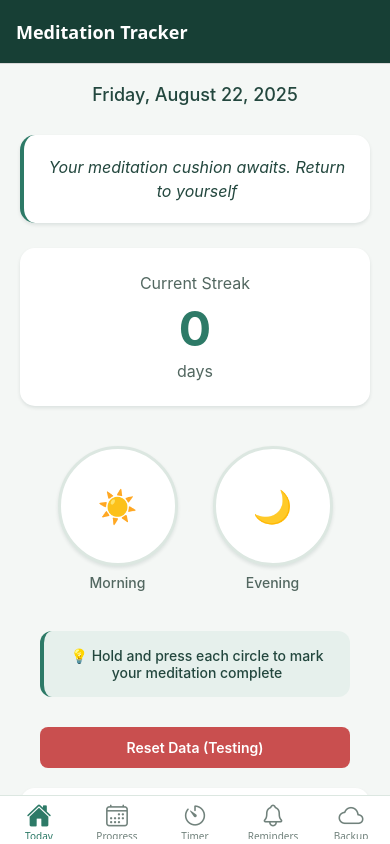
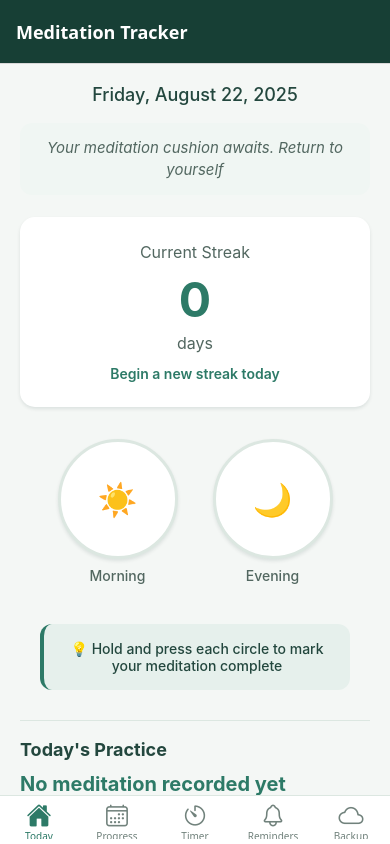
Before and after one commit to justani/meditation-tracker, a React Native app: screen /Home in a window 390 px wide. Built offline with nearby package versions, Linux system fonts and the light colour scheme; no server answers; what expo-notifications, expo-web-browser would draw is missing.

Commit message:
Improve Today progress metrics

```diff
--- a/src/context/MeditationContext.js
+++ b/src/context/MeditationContext.js
@@ -605,12 +605,14 @@ export const MeditationProvider = ({ children }) => {
   };
 
   // Remove session
-  const removeSessionComplete = async (date, type) => {
+  const removeSessionComplete = async (date, type, sessionId = null) => {
     try {
-      const sessionToRemove = state.sessions.find(s => s.date === date && s.type === type);
+      const sessionToRemove = sessionId
+        ? state.sessions.find(session => session.id === sessionId)
+        : state.sessions.find(session => session.date === date && session.type === type);
 
       if (!sessionToRemove) {
-        console.log('Session not found for removal:', { date, type });
+        console.log('Session not found for removal:', { date, type, sessionId });
         return false;
       }
 
--- a/src/screens/HomeScreen.js
+++ b/src/screens/HomeScreen.js
@@ -6,11 +6,20 @@ import { formatDateDisplay, getTodayDate } from '../utils/dateHelpers';
 import { SESSION_TYPES } from '../types';
 import MeditationCircle from '../components/MeditationCircle';
 import { getDailyQuote } from '../utils/notificationMessages';
+import { formatMeditationTime, getSessionPeriod } from '../utils/sessionHelpers';
 import { clearAllData } from '../utils/storage';
 import { COLORS } from '../theme/colors';
 
 export default function HomeScreen() {
-  const { userProgress, loading, getSession, markSessionComplete, removeSessionComplete, settings, loadAppData } = useMeditation();
+  const {
+    sessions,
+    userProgress,
+    loading,
+    markSessionComplete,
+    removeSessionComplete,
+    settings,
+    loadAppData,
+  } = useMeditation();
   const { showModal } = useModal();
   const [pendingSessionData, setPendingSessionData] = useState(null);
 
@@ -18,16 +27,40 @@ export default function HomeScreen() {
   const todayFormatted = formatDateDisplay(today);
   const dailyQuote = getDailyQuote(settings.language);
 
-  const morningSession = getSession(today, SESSION_TYPES.MORNING);
-  const eveningSession = getSession(today, SESSION_TYPES.EVENING);
+  const todaySessions = sessions.filter(
+    session => session.date === today && session.completed
+  );
+  const getTodaySessionForPeriod = (period) => (
+    todaySessions.find(session => session.type === period)
+    || todaySessions.find(session => getSessionPeriod(session) === period)
+  );
+  const morningSession = getTodaySessionForPeriod(SESSION_TYPES.MORNING);
+  const eveningSession = getTodaySessionForPeriod(SESSION_TYPES.EVENING);
+  const todayMinutes = todaySessions.reduce(
+    (sum, session) => sum + (session.duration || 0),
+    0
+  );
+  const lifetimeMinutes = sessions
+    .filter(session => session.completed)
+    .reduce((sum, session) => sum + (session.duration || 0), 0);
+  const hasMeditatedToday = todaySessions.length > 0;
+  const streakMessage = userProgress.currentStreak === 0
+    ? 'Begin a new streak today'
+    : hasMeditatedToday
+      ? 'Your streak is safe for today'
+      : 'Meditate today to keep it going';
+  const todaySummary = hasMeditatedToday
+    ? `${formatMeditationTime(todayMinutes)} · ${todaySessions.length} ${todaySessions.length === 1 ? 'session' : 'sessions'}`
+    : 'No meditation recorded yet';
+  const periodSummary = `Morning ${morningSession ? 'completed' : 'available'} · Evening ${eveningSession ? 'completed' : 'available'}`;
   const isFirstTimeUser = settings.isFirstTimeUser;
 
   const handleSessionToggle = async (type) => {
-    const session = getSession(today, type);
+    const session = getTodaySessionForPeriod(type);
 
     if (session?.completed) {
       // Session is already complete, so remove it
-      const success = await removeSessionComplete(today, type);
+      const success = await removeSessionComplete(today, session.type, session.id);
       if (!success) {
         console.error('Failed to remove session');
       }
@@ -91,8 +124,16 @@ export default function HomeScreen() {
         {/* Streak Counter */}
         <View style={styles.streakContainer}>
           <Text style={styles.streakLabel}>Current Streak</Text>
-          <Text style={styles.streakNumber}>{userProgress.currentStreak}</Text>
+          <Text
+            style={styles.streakNumber}
+            numberOfLines={1}
+            adjustsFontSizeToFit
+            minimumFontScale={0.8}
+          >
+            {userProgress.currentStreak}
+          </Text>
           <Text style={styles.streakDays}>days</Text>
+          <Text style={styles.streakMessage}>{streakMessage}</Text>
         </View>
 
         {/* Meditation Circles */}
@@ -121,6 +162,13 @@ export default function HomeScreen() {
           </View>
         )}
 
+        {/* Today's Practice */}
+        <View style={styles.todayPracticeContainer}>
+          <Text style={styles.sectionTitle}>Today's Practice</Text>
+          <Text style={styles.todaySummary}>{todaySummary}</Text>
+          <Text style={styles.periodSummary}>{periodSummary}</Text>
+        </View>
+
         {/* Temporary reset button for testing - remove in production */}
         {__DEV__ && (
           <TouchableOpacity style={styles.resetButton} onPress={handleResetData}>
@@ -128,19 +176,27 @@ export default function HomeScreen() {
           </TouchableOpacity>
         )}
 
-        {/* Quick Stats */}
+        {/* Lifetime Progress */}
+        <Text style={styles.sectionTitle}>Your Journey</Text>
         <View style={styles.statsContainer}>
           <View style={styles.statItem}>
             <Text style={styles.statNumber}>{userProgress.totalSessions}</Text>
-            <Text style={styles.statLabel}>Total Sessions</Text>
+            <Text style={styles.statLabel}>Sessions</Text>
           </View>
           <View style={styles.statItem}>
             <Text style={styles.statNumber}>{userProgress.longestStreak}</Text>
             <Text style={styles.statLabel}>Best Streak</Text>
           </View>
           <View style={styles.statItem}>
-            <Text style={styles.statNumber}>{userProgress.totalHours || 0}h</Text>
-            <Text style={styles.statLabel}>Total Hours</Text>
+            <Text
+              style={styles.statNumber}
+              numberOfLines={1}
+              adjustsFontSizeToFit
+              minimumFontScale={0.75}
+            >
+              {formatMeditationTime(lifetimeMinutes)}
+            </Text>
+            <Text style={styles.statLabel}>Total Time</Text>
           </View>
         </View>
       </ScrollView>
@@ -174,7 +230,7 @@ const styles = StyleSheet.create({
   },
   dateContainer: {
     alignItems: 'center',
-    marginBottom: 30,
+    marginBottom: 18,
   },
   dateText: {
     fontSize: 18,
@@ -182,31 +238,22 @@ const styles = StyleSheet.create({
     fontWeight: '500',
   },
   quoteContainer: {
-    backgroundColor: COLORS.surface,
-    marginBottom: 25,
-    padding: 20,
-    borderRadius: 15,
-    borderLeftWidth: 4,
-    borderLeftColor: COLORS.primaryActive,
-    shadowColor: COLORS.shadow,
-    shadowOffset: {
-      width: 0,
-      height: 2,
-    },
-    shadowOpacity: 0.1,
-    shadowRadius: 3.84,
-    elevation: 5,
+    backgroundColor: COLORS.primaryWash,
+    marginBottom: 22,
+    paddingHorizontal: 18,
+    paddingVertical: 14,
+    borderRadius: 12,
   },
   quoteText: {
-    fontSize: 16,
-    color: COLORS.text,
-    lineHeight: 24,
+    fontSize: 15,
+    color: COLORS.textMuted,
+    lineHeight: 22,
     fontStyle: 'italic',
     textAlign: 'center',
   },
   streakContainer: {
     alignItems: 'center',
-    marginBottom: 40,
+    marginBottom: 32,
     backgroundColor: COLORS.surface,
     padding: 25,
     borderRadius: 15,
@@ -225,21 +272,53 @@ const styles = StyleSheet.create({
     marginBottom: 8,
   },
   streakNumber: {
+    width: 140,
     fontSize: 48,
     fontWeight: 'bold',
     color: COLORS.primaryActive,
-    lineHeight: 56,
+    textAlign: 'center',
+    textAlignVertical: 'center',
   },
   streakDays: {
     fontSize: 16,
     color: COLORS.textMuted,
     marginTop: 4,
   },
+  streakMessage: {
+    fontSize: 14,
+    fontWeight: '600',
+    color: COLORS.primaryActive,
+    marginTop: 12,
+  },
   circlesContainer: {
     flexDirection: 'row',
     justifyContent: 'space-around',
     marginBottom: 40,
     paddingHorizontal: 20,
+  },
+  sectionTitle: {
+    fontSize: 18,
+    fontWeight: 'bold',
+    color: COLORS.text,
+    marginBottom: 12,
+  },
+  todayPracticeContainer: {
+    paddingVertical: 18,
+    marginBottom: 25,
+    borderTopWidth: 1,
+    borderBottomWidth: 1,
+    borderColor: COLORS.border,
+  },
+  todaySummary: {
+    fontSize: 20,
+    fontWeight: 'bold',
+    color: COLORS.primaryActive,
+    marginBottom: 6,
+  },
+  periodSummary: {
+    fontSize: 14,
+    lineHeight: 20,
+    color: COLORS.textMuted,
   },
   instructionsContainer: {
     backgroundColor: COLORS.primarySoft,
@@ -284,13 +363,18 @@ const styles = StyleSheet.create({
     elevation: 5,
   },
   statItem: {
+    flex: 1,
     alignItems: 'center',
+    paddingHorizontal: 4,
   },
   statNumber: {
+    width: '100%',
     fontSize: 24,
     fontWeight: 'bold',
     color: COLORS.primaryActive,
     marginBottom: 4,
+    textAlign: 'center',
+    textAlignVertical: 'center',
   },
   statLabel: {
     fontSize: 12,
--- a/src/screens/ProgressScreen.js
+++ b/src/screens/ProgressScreen.js
@@ -4,40 +4,9 @@ import { Ionicons } from '@expo/vector-icons';
 import { useMeditation } from '../context/MeditationContext';
 import { useModal } from '../context/ModalContext';
 import { getCalendarGrid, getDaysInMonth, getMonthName, getTodayDate } from '../utils/dateHelpers';
+import { formatMeditationTime, getSessionPeriod } from '../utils/sessionHelpers';
 import { SESSION_TYPES } from '../types';
 import { COLORS } from '../theme/colors';
-
-const getSessionPeriod = (session) => {
-  if (session.type !== SESSION_TYPES.TIMER) return session.type;
-  if (
-    session.period === SESSION_TYPES.MORNING
-    || session.period === SESSION_TYPES.EVENING
-  ) {
-    return session.period;
-  }
-
-  const timerId = String(session.id || '');
-  const timerIdTimestamp = timerId.startsWith('timer_')
-    ? Number(timerId.slice('timer_'.length))
-    : Number.NaN;
-  const timestamp = [session.startedAt, session.completedAt, timerIdTimestamp]
-    .find(value => Number.isFinite(value));
-  const sessionTime = new Date(timestamp);
-
-  if (!Number.isFinite(sessionTime.getTime())) return SESSION_TYPES.MORNING;
-  return sessionTime.getHours() < 12
-    ? SESSION_TYPES.MORNING
-    : SESSION_TYPES.EVENING;
-};
-
-const formatMeditationTime = (totalMinutes) => {
-  const roundedMinutes = Math.round(totalMinutes);
-  if (roundedMinutes < 60) return `${roundedMinutes} min`;
-
-  const hours = Math.floor(roundedMinutes / 60);
-  const minutes = roundedMinutes % 60;
-  return minutes ? `${hours}h ${minutes}m` : `${hours}h`;
-};
 
 const getMonthKey = (year, month) => (
   `${year}-${String(month + 1).padStart(2, '0')}`
--- /dev/null
+++ b/src/utils/sessionHelpers.js
@@ -0,0 +1,33 @@
+import { SESSION_TYPES } from '../types';
+
+export const getSessionPeriod = (session) => {
+  if (session.type !== SESSION_TYPES.TIMER) return session.type;
+  if (
+    session.period === SESSION_TYPES.MORNING
+    || session.period === SESSION_TYPES.EVENING
+  ) {
+    return session.period;
+  }
+
+  const timerId = String(session.id || '');
+  const timerIdTimestamp = timerId.startsWith('timer_')
+    ? Number(timerId.slice('timer_'.length))
+    : Number.NaN;
+  const timestamp = [session.startedAt, session.completedAt, timerIdTimestamp]
+    .find(value => Number.isFinite(value));
+  const sessionTime = new Date(timestamp);
+
+  if (!Number.isFinite(sessionTime.getTime())) return SESSION_TYPES.MORNING;
+  return sessionTime.getHours() < 12
+    ? SESSION_TYPES.MORNING
+    : SESSION_TYPES.EVENING;
+};
+
+export const formatMeditationTime = (totalMinutes) => {
+  const roundedMinutes = Math.round(totalMinutes);
+  if (roundedMinutes < 60) return `${roundedMinutes} min`;
+
+  const hours = Math.floor(roundedMinutes / 60);
+  const minutes = roundedMinutes % 60;
+  return minutes ? `${hours}h ${minutes}m` : `${hours}h`;
+};
```
